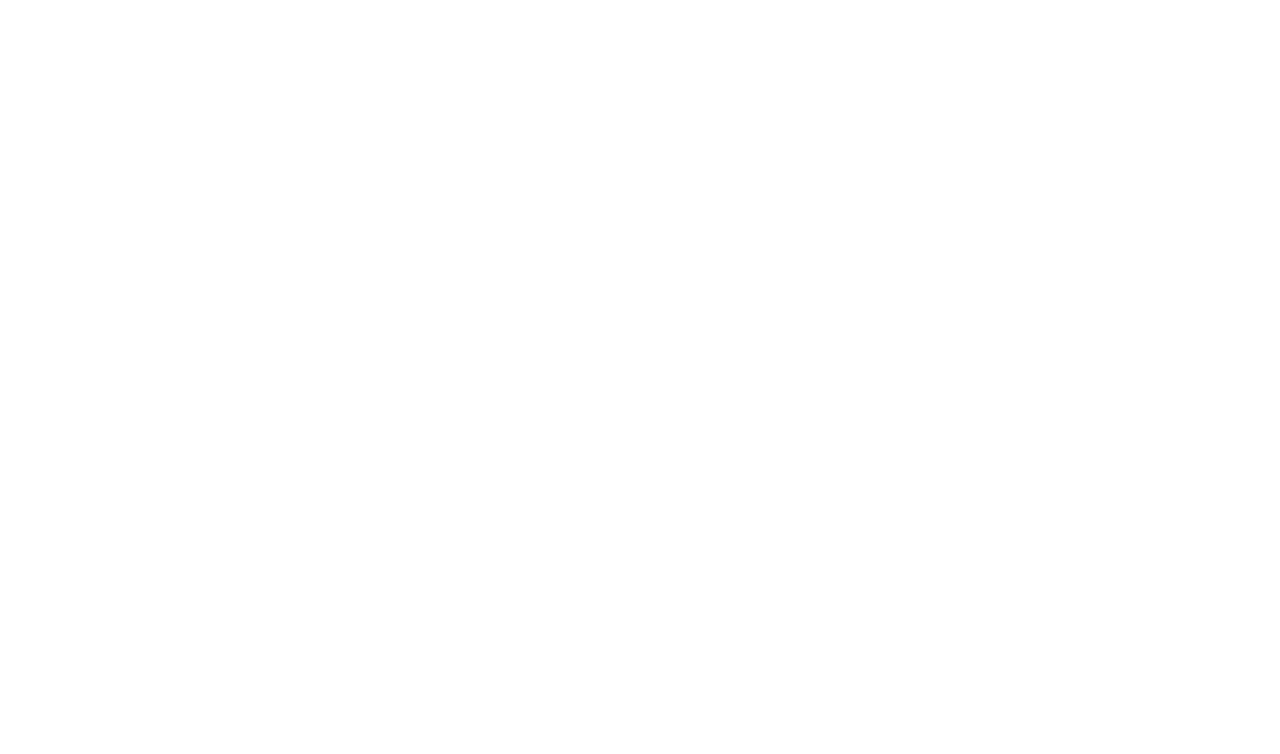
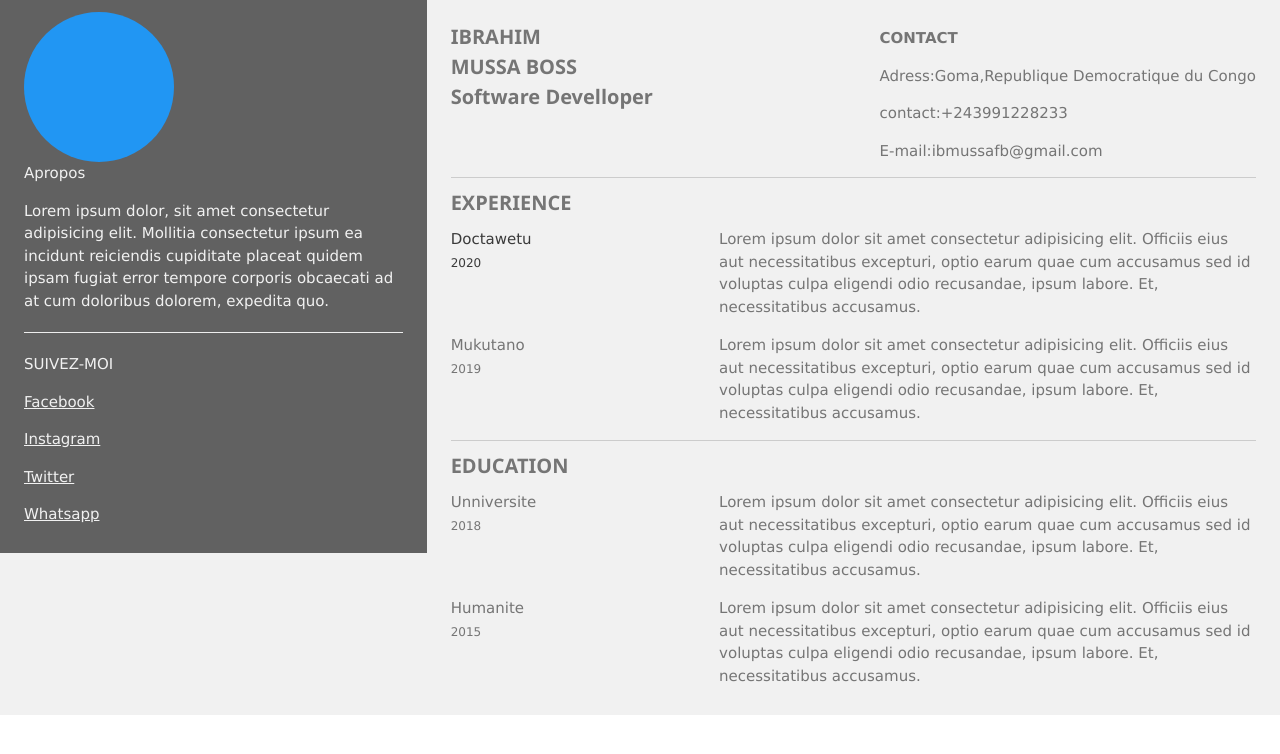
Before and after one commit to bim-g/portfolio, a plain HTML site: page index.html in a window 1280 px wide. Drawn offline with Linux system fonts and the light colour scheme.

Commit message:
design de notre template

```diff
--- a/index.html
+++ b/index.html
@@ -7,7 +7,70 @@
     <title>Ibrahim</title>
 </head>
 <body>
-
+    <div class="w3-row w3-light-gray">
+        <div class="w3-col l4 m5 s12 w3-dark-gray w3-padding-large w3-text-light-gray" >
+            <div class="w3-blue w3-circle" style="width: 150px;height:150px"></div>
+            <div class="">Apropos</div>
+            <p>Lorem ipsum dolor, sit amet consectetur adipisicing elit. Mollitia consectetur ipsum ea incidunt reiciendis cupiditate placeat quidem ipsam fugiat error tempore corporis obcaecati ad at cum doloribus dolorem, expedita quo.</p>
+            <hr>
+            <div>SUIVEZ-MOI</div>
+            <div class="">
+                <p><a href="#">Facebook</a></p>
+                <p><a href="#">Instagram</a></p>
+                <p><a href="#">Twitter</a></p>
+                <p><a href="#">Whatsapp</a></p>
+            </div>
+        </div>
+        <div class="w3-col l8 m7 s12 w3-padding-large">
+            <div class="w3-bar w3-border-bottom" >
+                <div class="w3-text-gray w3-left">
+                    <h4><b>IBRAHIM <br>MUSSA BOSS <br>Software Develloper</b></h4>
+                </div>
+                <div class="w3-right w3-text-gray">
+                    <p><b>CONTACT</b></p>
+                    <p>Adress:Goma,Republique Democratique du Congo</p>
+                    <p>contact:+243991228233</p>
+                    <p>E-mail:ibmussafb@gmail.com</p>
+                </div>
+            </div>
+            <div class=" w3-text-gray">
+                <div class="w3-border-bottom">
+                    <h4 class="w3-text-gray"> <b>EXPERIENCE</b></h4>
+                    <div class="w3-row ">
+                        <div class="w3-col l4 m4 s6 w3-text-dark-gray">Doctawetu <br> <span class="w3-small">2020</span></div>
+                        <div class="w3-col l8 m8 s6 w3-margin-bottom">Lorem ipsum dolor sit amet consectetur adipisicing
+                            elit. Officiis eius aut necessitatibus excepturi, optio earum quae cum accusamus sed id
+                            voluptas culpa eligendi odio recusandae, ipsum labore. Et, necessitatibus accusamus.
+                        </div>
+                    </div>
+                    <div class="w3-row ">
+                        <div class="w3-col l4 m4 s6">Mukutano<br><span class="w3-small">2019</span></div>
+                        <div class="w3-col l8 m8 s6 w3-margin-bottom">Lorem ipsum dolor sit amet consectetur adipisicing
+                            elit. Officiis eius aut necessitatibus excepturi, optio earum quae cum accusamus sed id
+                            voluptas culpa eligendi odio recusandae, ipsum labore. Et, necessitatibus accusamus.
+                        </div>
+                    </div>
+                </div>
+                <div class="w3-sherif">
+                    <h4 class="w3-text-gray "> <b>EDUCATION</b></h4>
+                    <div class="w3-row ">
+                        <div class="w3-col l4 m4 s6">Unniversite <br> <span class="w3-small">2018</span></div>
+                        <div class="w3-col l8 m8 s6 w3-margin-bottom">Lorem ipsum dolor sit amet consectetur adipisicing
+                            elit. Officiis eius aut necessitatibus excepturi, optio earum quae cum accusamus sed id
+                            voluptas culpa eligendi odio recusandae, ipsum labore. Et, necessitatibus accusamus.
+                        </div>
+                    </div>
+                    <div class="w3-row">
+                        <div class="w3-col l4 m4 s6">Humanite<br><span class="w3-small">2015</span></div>
+                        <div class="w3-col l8 m8 s6 w3-margin-bottom">Lorem ipsum dolor sit amet consectetur adipisicing
+                            elit. Officiis eius aut necessitatibus excepturi, optio earum quae cum accusamus sed id
+                            voluptas culpa eligendi odio recusandae, ipsum labore. Et, necessitatibus accusamus.
+                        </div>
+                    </div>
+                </div>
+            </div>
+        </div>
+    </div>
     <script src="js/w3.js"></script>
 </body>
 </html>
```
